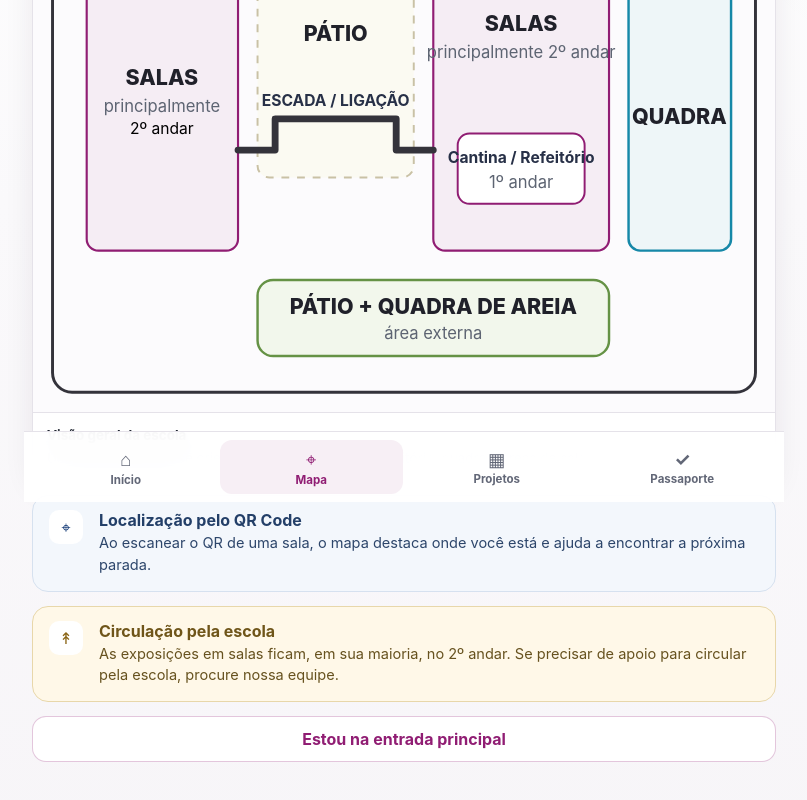
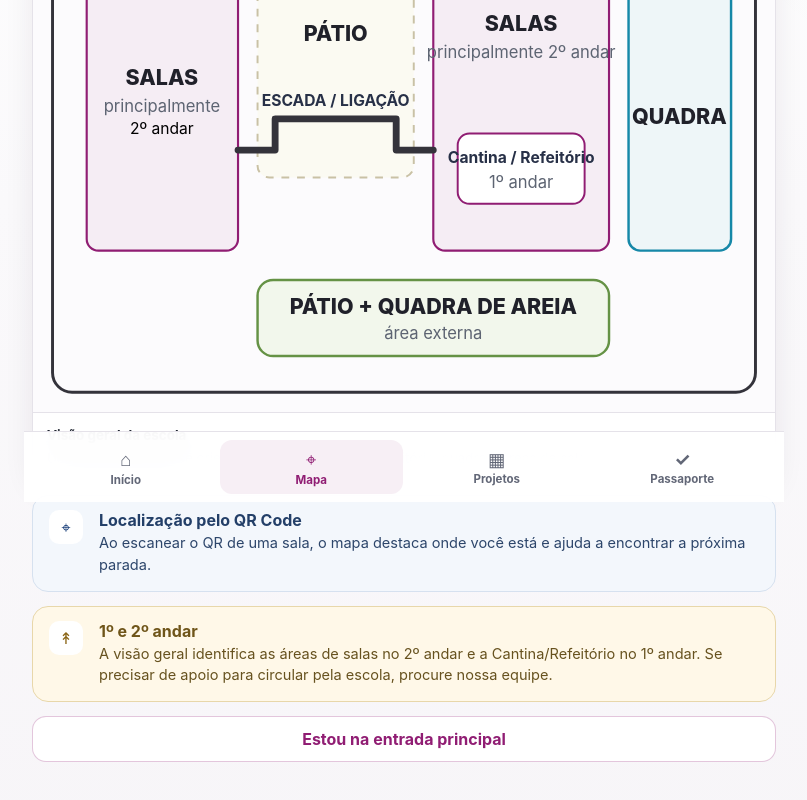
Before and after one commit to christianhpo-star/feira-40-anos-maria-luiza, a React (Vite) app: page /mapa in a window 1280 px wide. Shown: the part 298-1098 px from the top of the page, without its empty margins (236-1043 px from the left). Built offline with nearby package versions, Linux system fonts and the light colour scheme.

Commit message:
fix: clarifica indicação de andares no mapa

```diff
--- a/src/pages/MapPage.tsx
+++ b/src/pages/MapPage.tsx
@@ -79,8 +79,8 @@ export function MapPage() {
       <section className="visitor-tip visitor-tip--attention">
         <span aria-hidden="true">↟</span>
         <div>
-          <strong>Circulação pela escola</strong>
-          <p>As exposições em salas ficam, em sua maioria, no 2º andar. Se precisar de apoio para circular pela escola, procure nossa equipe.</p>
+          <strong>1º e 2º andar</strong>
+          <p>A visão geral identifica as áreas de salas no 2º andar e a Cantina/Refeitório no 1º andar. Se precisar de apoio para circular pela escola, procure nossa equipe.</p>
         </div>
       </section>
 
```
